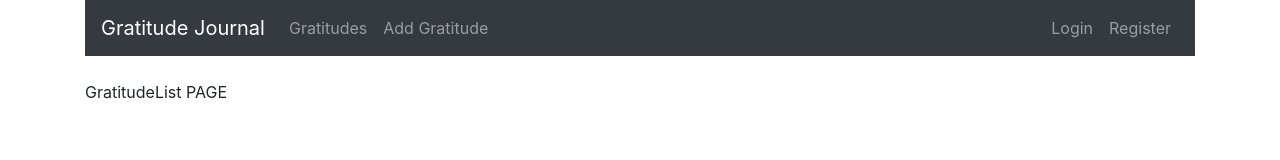
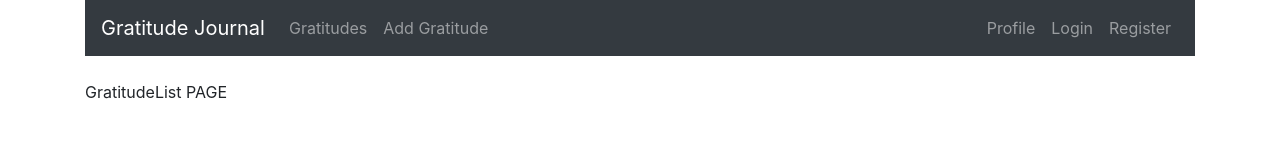
Before and after one commit to celendlol/gratitude, a React (Create React App) app: page / in a window 1280 px wide. Shown: the top 160 px of the page. Built offline with nearby package versions, Linux system fonts and the light colour scheme.

Commit message:
show profile

```diff
--- a/src/App.js
+++ b/src/App.js
@@ -8,6 +8,7 @@ import Register from './components/register'
 import Login from './components/login'
 import GratitudeList from './components/gratitude-list'
 import CreateGratitude from './components/create-gratitude'
+import Profile from './components/profile'
 
 function App() {
   return (
@@ -17,6 +18,7 @@ function App() {
         <br />
         <Route path="/" exact component={GratitudeList}/>
         <Route path="/create-gratitude" component={CreateGratitude}/>
+        <Route path="/profile" component={Profile}/>
         <Route path="/register" component={Register}/>
         <Route path="/login" component={Login}/>
       </div>
--- a/src/components/navbar.js
+++ b/src/components/navbar.js
@@ -18,6 +18,9 @@ export default class Navbar extends Component {
                 </ul>
                 <ul className="navbar-nav">
                     <li className="navbar-item">
+                    <Link to="/profile" className="nav-link">Profile</Link>
+                    </li>
+                    <li className="navbar-item">
                     <Link to="/login" className="nav-link">Login</Link>
                     </li>
                     <li className="navbar-item">
```
